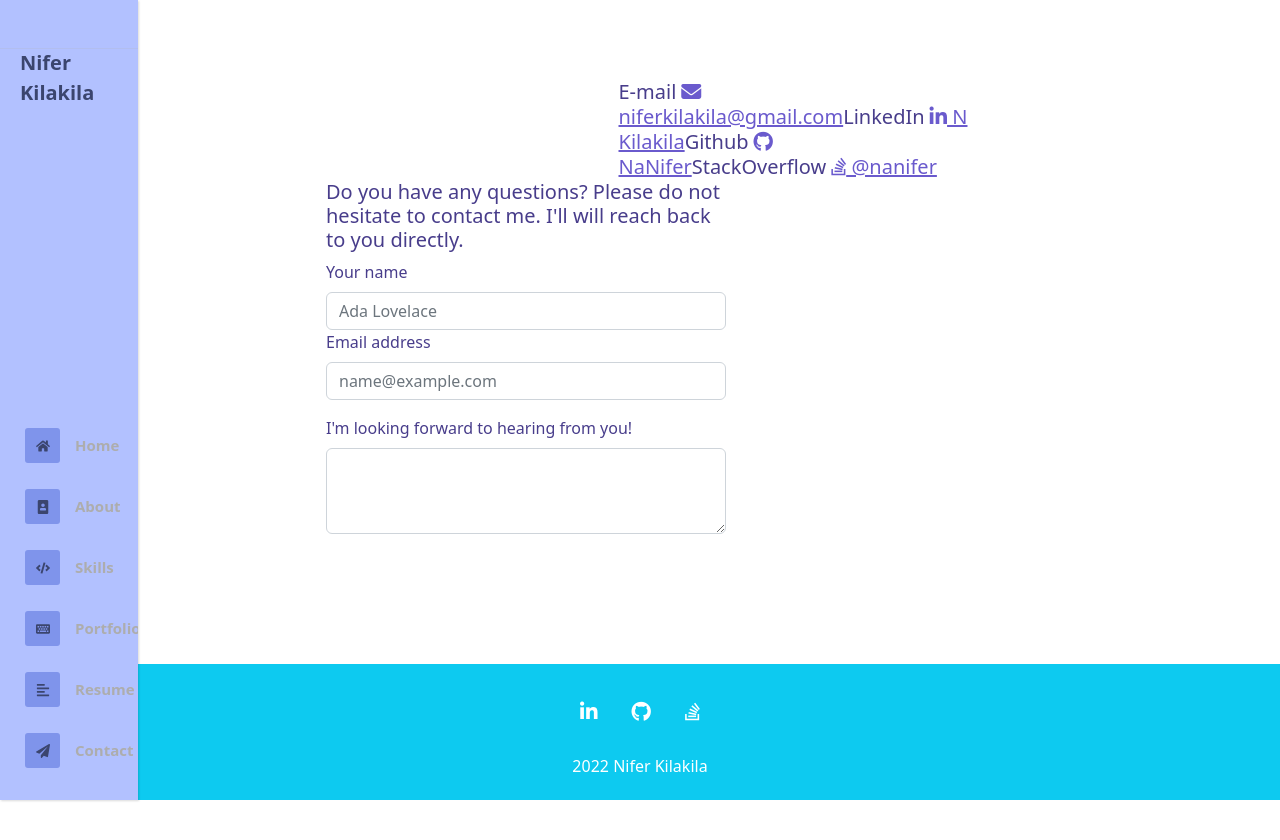
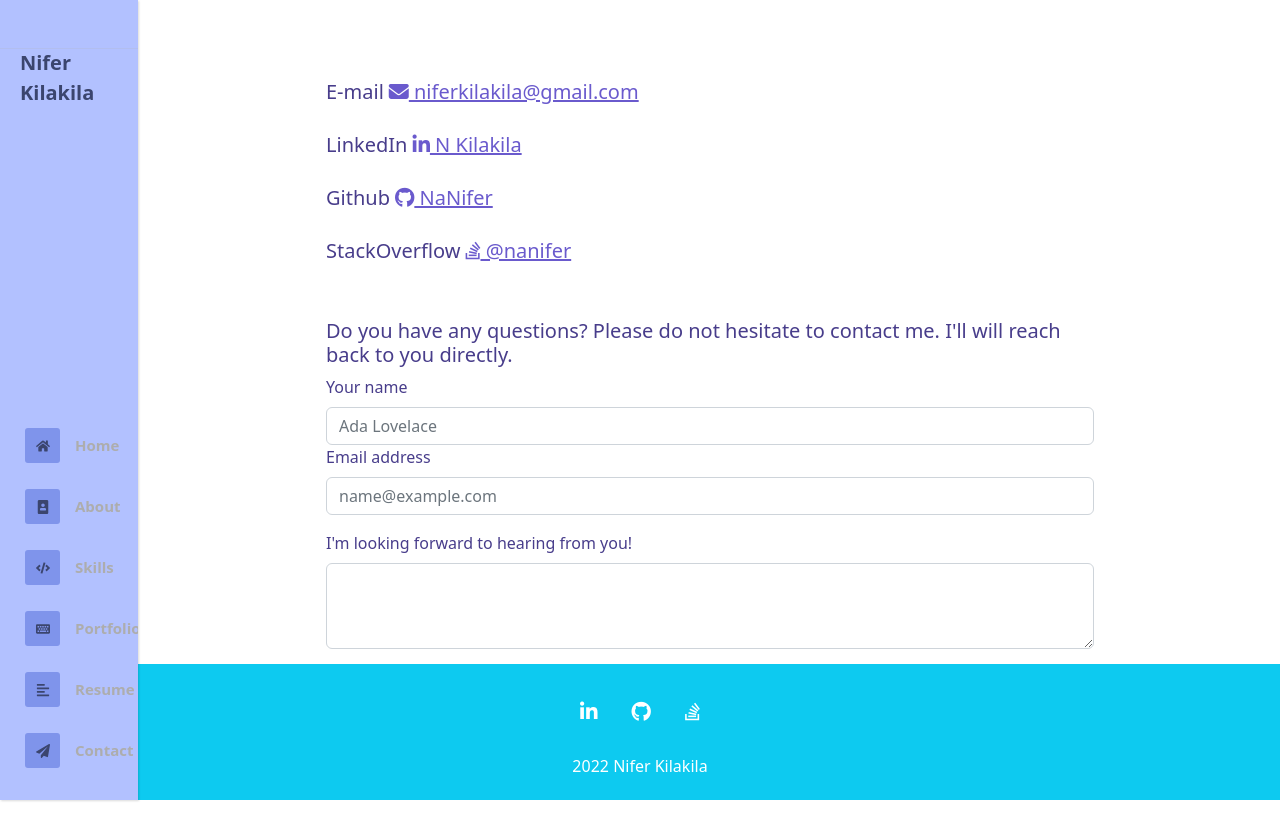
Before and after one commit to NaNifer/Nifer-Kilakila-Portfolio-in-React, a React (Create React App) app: page /contact in a window 1280 px wide. Shown: the top 840 px of the page. Built offline with nearby package versions, Linux system fonts and the light colour scheme.

Commit message:
Formatted About

```diff
--- a/src/App.css
+++ b/src/App.css
@@ -101,3 +101,16 @@
   grid-column-gap: 50px;
   grid-row-gap: 50px;
 }
+
+.pageSpacer {
+  width: 70vw;
+  height: 18vh;
+}
+
+.heroDescription2 {
+  width: 60vw;
+}
+
+.about {
+  background-color: white;
+}
--- a/src/components/pages/About/About.js
+++ b/src/components/pages/About/About.js
@@ -1,15 +1,22 @@
+import { Link } from "react-router-dom";
 
 const About = () => {
   return (
-    <div id='skills'>
-      <h2>Hello there, I'm Nifer Kilakila,</h2>
-      <h3>aspiring web developer, a lifetime Maker, and fiber artist, one who thrives tackling adaptive and technical challenges. </h3>
-      <h4>
-        <p>Although coding is relatively new for me, I have already been working for the last 15+ years utilizing the principles and soft skills needed to thrive in programming.</p>
-        <p>I ran my own businesses for over 8 years, as well as worked tirelessly in fundraising for small nonprofits for several years. Building my businesses from the ground up required self-organization, research, and the ability to develop internal systems and processes, and I enjoyed every minute of it. Nonprofit work also brought its own set of challenges and rewards — like learning to analyze and manipulate SOQL queries, or learning formulas in GoogleSheets, so that I could better serve my donor base.</p>
-        <p>I was drawn to web development because of the blend of both technical and creative challenges that it provides. As a highly creative person, I can also be process-driven, think scale, and rely on data to make decisions, and the challenges that coding provides seemed like a perfect fit.</p>
-        <p>Through my time at Berkeley Extension Bootcamp, I have really enjoyed working in collaboration with other driven people. What a great feeling it is to find a perplexing bug, spend hours sifting through and modifying code, collaborate with a colleague about the problem, and discover the solution together!  I'm looking forward to many more of these collaborative puzzle solving as I continue my journey into coding.</p>
-      </h4>
+    <div id='about' className="jumbotron jumbotron-fluid">
+      <div id="home" >
+        <div className="heroDescription2">
+          <p className="greeting"><b>Nerdy, enterprising creative, a lifetime Maker, and web developer.</b> That's me, </p>
+          <h1 className='display-4'>Nifer Kilakila</h1>
+          <p className="smallBio">For the last 15+ years, I have been utilizing the principles and soft skills needed to thrive in programming.</p>
+          <p>I founded and built my businesses from the ground up, as well as worked tirelessly in fundraising for small nonprofits for several years. Building my businesses from the ground up required self-organization, research, and the ability to develop internal systems and processes, and I enjoyed every minute of it. Nonprofit work also brought its own set of challenges and rewards — like learning to analyze and manipulate SOQL queries, or learning formulas in GoogleSheets, so that I could better serve my donor base.</p>
+          <p>I was drawn to web development because of the blend of both technical and creative challenges that it provides. As a highly creative person, I can also be process-driven, think scale, and rely on data to make decisions, and the challenges that coding provides seemed like a perfect fit.</p>
+          <p>Through my time at Berkeley Extension Bootcamp, I have really enjoyed working in collaboration with other driven people. What a great feeling it is to find a perplexing bug, spend hours sifting through and modifying code, collaborate with a colleague about the problem, and discover the solution together!  I'm looking forward to many more of these collaborative puzzle solving as I continue my journey into coding.</p>
+          <div className="resumeBox">
+            <Link to='/resume' className="flat-button">Resumé</Link>
+          </div>
+        </div>
+      </div>
+      <div className='pageSpacer'></div>
     </div>
   )
 }
--- a/src/components/pages/Contact/Contact.css
+++ b/src/components/pages/Contact/Contact.css
@@ -1,7 +1,7 @@
 #contactForm-cont {
   display: flexbox;
   justify-content: center;
-  width: 400px;
+  width: 60vw;
 }
 
 .contact-container {
@@ -9,9 +9,20 @@
     /* margin-top: 5vh;
     display: flex;*/
     justify-content: center;
+    padding-bottom: 20vh;
 }
 
 a,.link-color {
   color:slateblue;
   margin-left: 5px;
 }
+
+.link-container {
+  justify-content: space-between;
+  margin-bottom: 3rem;
+  row-gap: 21px;
+}
+
+.contact-link {
+  padding-right: 2rem;
+}
--- a/src/components/pages/Contact/Contact.js
+++ b/src/components/pages/Contact/Contact.js
@@ -1,27 +1,27 @@
-import Form from 'react-bootstrap/Form';
-import Container from 'react-bootstrap/Container';
-import Row from 'react-bootstrap/Row';
-import Col from 'react-bootstrap/Col';
+import {
+  Form,
+  Button,
+  Container,
+  Row,
+  Col } from 'react-bootstrap';
 import "../Contact/Contact.css"
 
 const Contact = () => {
   return (
     <Container id='contact' className='contact-container'>
-      <Row className="justify-content-md-center">
-        <Col md={{ span: 6, offset: 3 }}>
+      <Row className="justify-content-md-center link-container">
 
-          <h5 className='d-inline'>E-mail
+          <h5 className='contact-link'>E-mail
             <a className="link-color" href="mailto:niferkilakila@gmail.com"><i className="icon fa fa-envelope"></i> niferkilakila@gmail.com</a></h5>
 
-          <h5 className='d-inline'>LinkedIn
+          <h5 className='contact-link'>LinkedIn
             <a className="link-color" href="https://www.linkedin.com/in/nifer-kilakila-b0721565/"><i className="icon fa fa-linkedin"></i> N Kilakila</a></h5>
 
-          <h5 className='d-inline'>Github
+          <h5 className='contact-link'>Github
             <a className="link-color" href="https://github.com/NaNifer"><i className="icon fa fa-github"></i> NaNifer</a></h5>
 
-          <h5 className='d-inline'>StackOverflow
+          <h5 className='contact-link'>StackOverflow
             <a className="link-color" href="https://stackoverflow.com/users/18479722/nifer"><i className="icon fa fa-stack-overflow"></i> @nanifer</a></h5>
-        </Col>
       </Row>
       <div id="contactForm-cont">
       <Form>
@@ -36,8 +36,12 @@ const Contact = () => {
           <Form.Label>I'm looking forward to hearing from you!</Form.Label>
           <Form.Control as="textarea" rows={3} />
         </Form.Group>
+        <Button type="submit">
+        Submit
+      </Button>
       </Form>
       </div>
+      <div className='pageSpacer'></div>
     </Container>
   )
 };
--- a/src/components/pages/Portfolio/Portfolio.js
+++ b/src/components/pages/Portfolio/Portfolio.js
@@ -78,6 +78,7 @@ const Portfolio = () => {
           </Card>
       </Row>
       </div>
+      <div className='pageSpacer'></div>
     </div>
   )
 }
--- a/src/components/pages/Skills/Skills.js
+++ b/src/components/pages/Skills/Skills.js
@@ -73,6 +73,8 @@ const Skills = () => {
       <p><strong>Databases: </strong>mongoDB, Sequelize </p>
       <p><strong>Frameworks: </strong>React JS, Redux, ES6, NodeJS</p>
       <p><strong>Languages: </strong>Typescript, MySQL</p>
+      <div className='pageSpacer'></div>
+
     </div>
   )
 }
```
Also changed, not shown: 1 other file (tests, documents, lock files or other folders).
